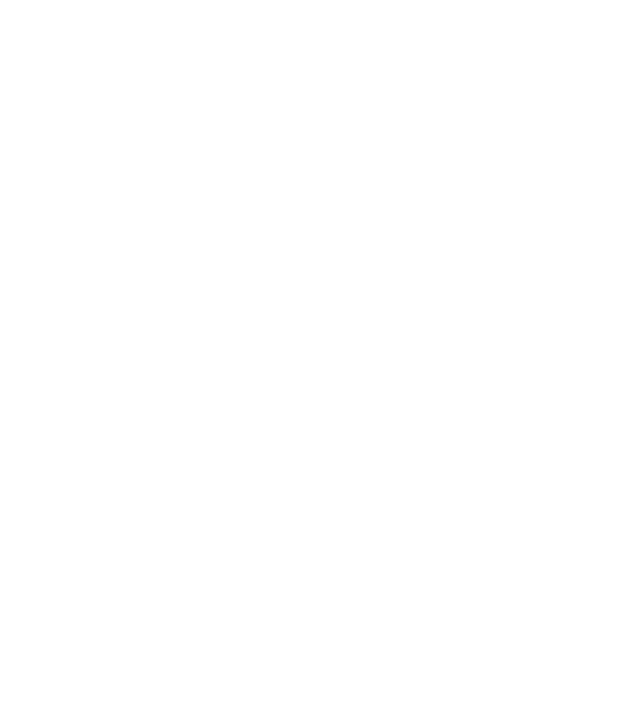
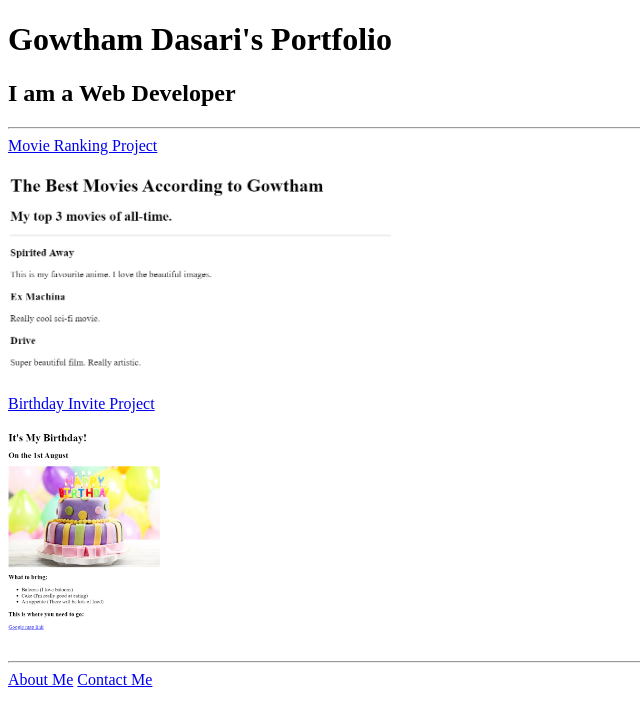
Before and after one commit to gowtham-dasari/html-portfolio, a plain HTML site: page index.html in a window 1280 px wide. Shown: the whole page, without its empty margins (0-640 px from the left). Drawn offline with Linux system fonts and the light colour scheme.

Commit message:
Add files via upload

```diff
--- a/index.html
+++ b/index.html
@@ -16,11 +16,25 @@
 <!-- TODO 3: Take screenshots of your project previews and add the images to the images folder -->
 
 <!-- TODO 4: Add titles/subtitles etc. -->
+<h1>Gowtham Dasari's Portfolio</h1>
 
+<h2>I am a Web Developer</h2>
+
+<hr />
 <!-- TODO 5: Add a link to the project pages -->
-
+<a href="./public/movie-ranking.html">Movie Ranking Project</a> <br /><br />
 <!-- TODO 6: Add images to show the project previews
 HINT for TODO 6: You can use the height attribute set to 200 to make the image smaller:
 https://developer.mozilla.org/en-US/docs/Web/HTML/Element/img#attr-height -->
 
+
+
+<img src="./assets/images/movie-ranking.png" alt="Movie Ranking Project" height="200"><br /><br />
+
+<a href="./public/birthday-invite.html">Birthday Invite Project</a><br /><br />
+<img src="./assets/images/birthday-invite.png" alt="Birthday Invite Project" height="200"><br /><br />
+
 <!-- TODO 7: Add the Contact Me and About Me page links -->
+<hr />
+<a href="./public/about.html">About Me</a>
+<a href="./public/contact.html">Contact Me</a>
```
